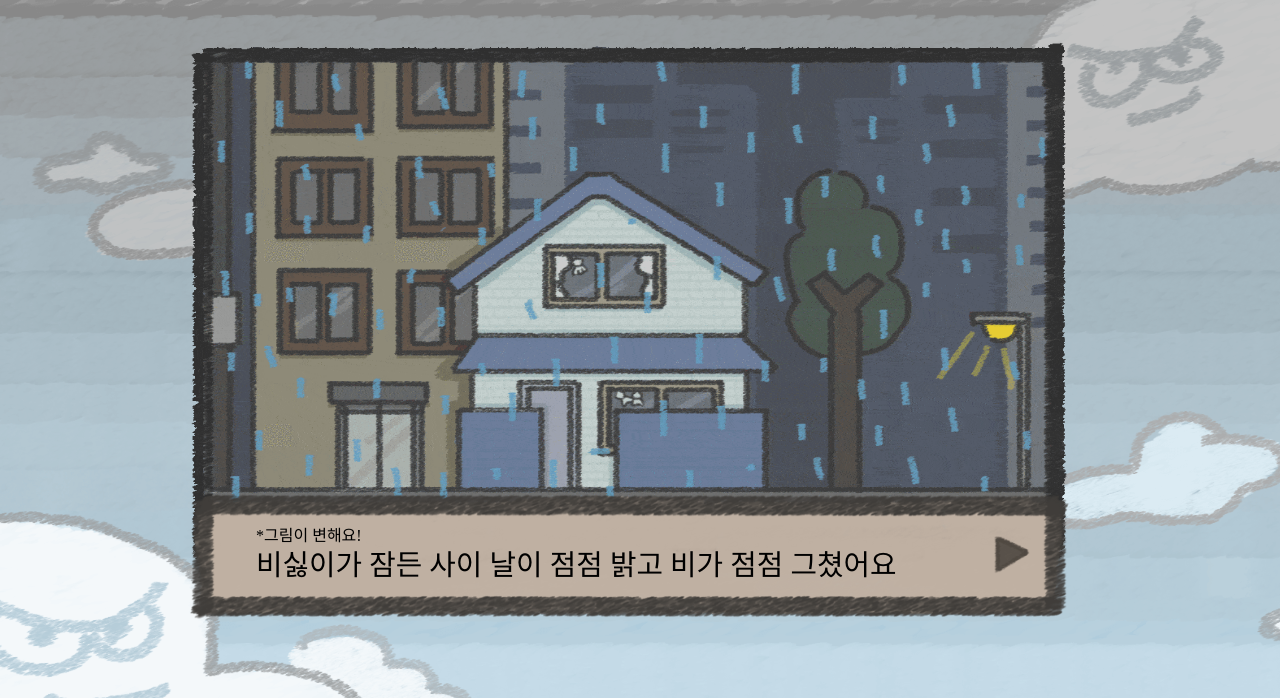
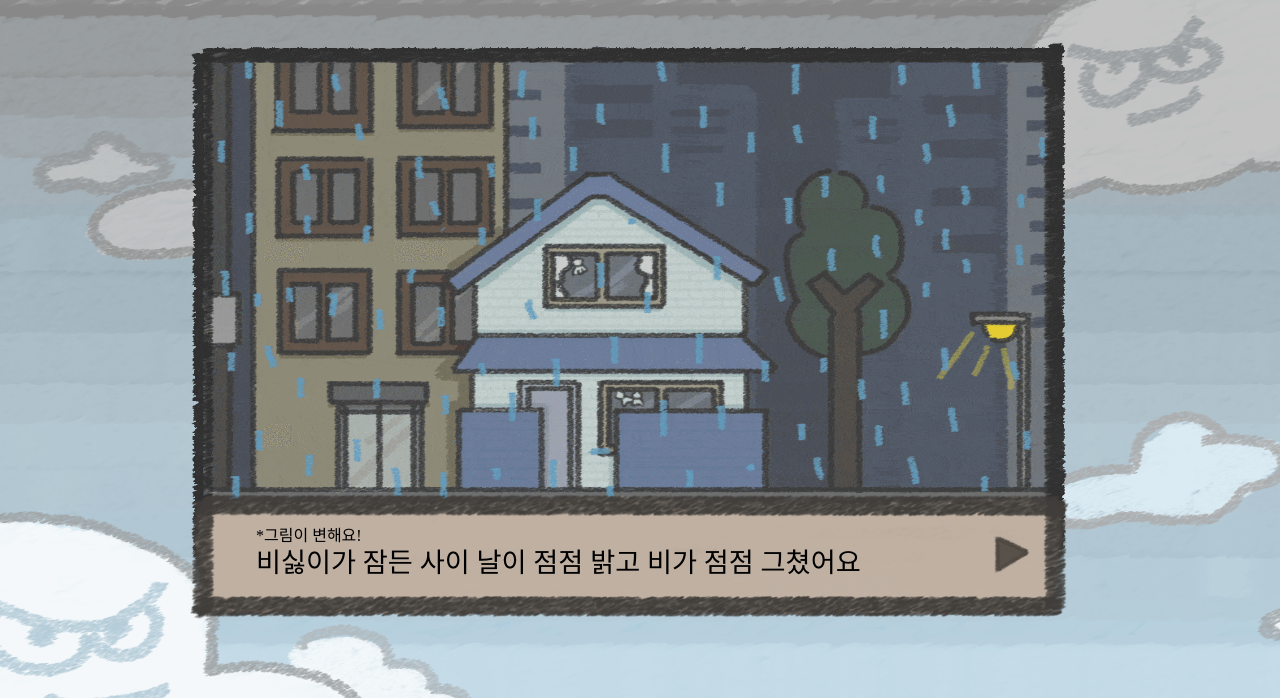
Before and after one commit to hk-jiheekim/i-hate-rain_part5, a plain HTML site: page index.html in a window 1280 px wide. Shown: the top 698 px of the page. Drawn offline with Linux system fonts and the light colour scheme; a web font is replaced by a local one.

Commit message:
Add files via upload

```diff
--- a/index.html
+++ b/index.html
@@ -27,7 +27,7 @@
 
 
 
-		#p1{position: absolute; font-size: 180%; top: 34.5%; left: 20%; z-index: 997; text-align: left; line-height: 1.6;  }
+		#p1{position: absolute; font-size: 170%; top: 34.5%; left: 20%; z-index: 997; text-align: left; line-height: 1.6;  }
 		#p2{position: absolute; z-index: 997; font-size: 100%; top: 33%; left: 20%;}
 
 
```
Also changed, not shown: index1.html (+1 -1 lines), index10.html (+1 -1 lines), index2.html (+1 -1 lines), index3.html (+1 -1 lines), index4.html (+1 -1 lines), index5.html (+1 -1 lines), index6.html (+1 -1 lines), index7.html (+1 -1 lines), index8.html (+1 -1 lines), index9.html (+1 -1 lines).
